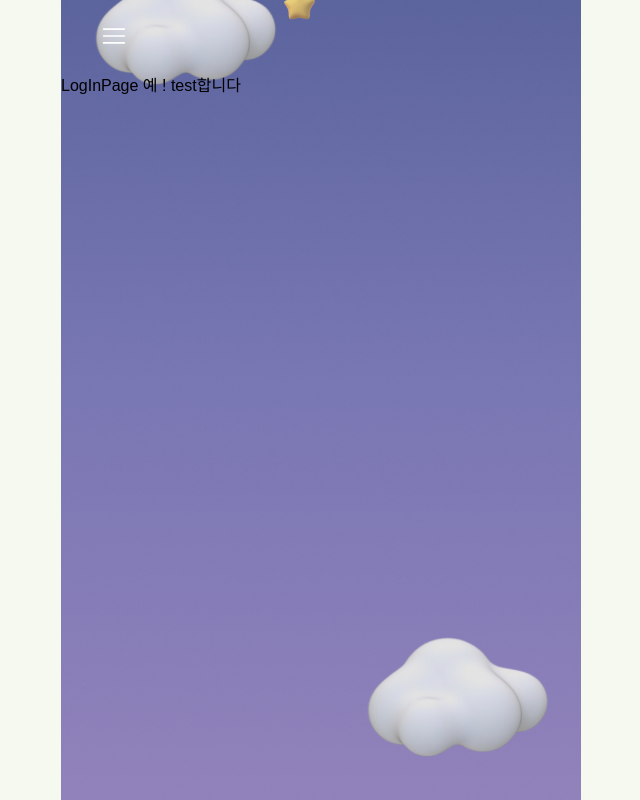
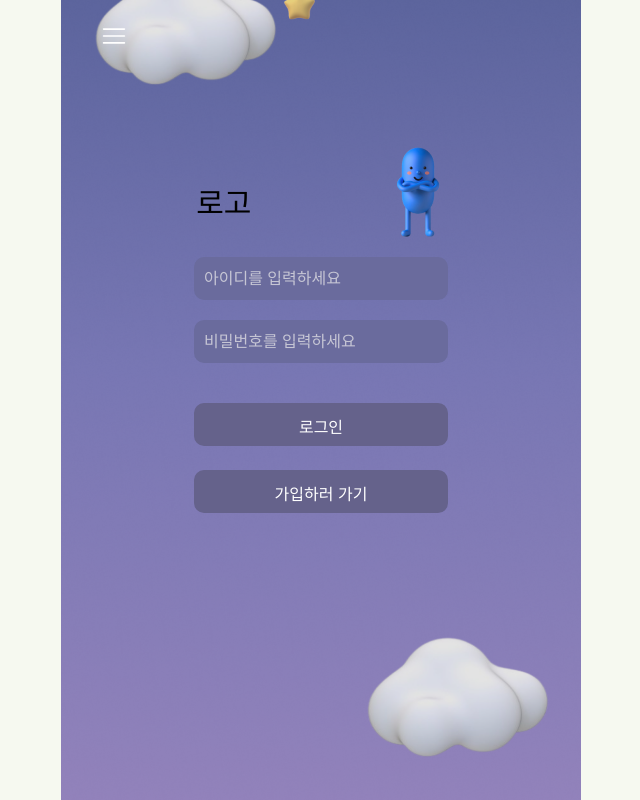
Before and after one commit to hackathon1team/hackathon1_fe, a React (Vite) app: page /login in a window 1280 px wide. Shown: the whole page, without its empty margins (319-959 px from the left). Built offline with nearby package versions, Linux system fonts and the light colour scheme.

Commit message:
Feature/log in (#6)
* Design : 예 !

* Design : 로그인 디자인

---------

Co-authored-by: teagu123 <103398790+teagu123@users.noreply.github.com>

```diff
--- a/src/pages/logIn/logInPage.jsx
+++ b/src/pages/logIn/logInPage.jsx
@@ -1,15 +1,110 @@
-import styled from 'styled-components';
-import { BackGroundImg } from '../../styles/common';
-import Background from '../../assets/Img/backgroundImg/logInStatistics.png';
+
+import styled from 'styled-components'
+import { BackGroundImg } from '../../styles/common'
+import Background from '../../assets/Img/backgroundImg/logInStatistics.png'
+import Meco from '../../assets/Img/LogInImg/Meco.png'
 
 function LogInPage() {
-	return <BackImg>LogInPage
-		예 !
-    test합니다
+	return <BackImg>
+		<Box>
+<TopBox>
+	<LogoBox>
+		로고
+	</LogoBox>
+	<MecoImg src={Meco} alt="" />
+</TopBox>
+<MiddleBox>
+<LogInInput type='text' name='' placeholder='아이디를 입력하세요'/>
+<LogInInput type='password' name='' placeholder='비밀번호를 입력하세요'/>
+</MiddleBox>
+<BottomBox>
+<LogInBt  type="Button" value="로그인"/>
+<LogInBt  type="Button" value="가입하러 가기"/>
+</BottomBox>
+		</Box>
+
 	</BackImg>
 }
 export default LogInPage;
 
 const BackImg = styled.div`
-  ${BackGroundImg(Background)}
-`;
+	${BackGroundImg(Background)}
+	display: flex;
+	justify-content: center;
+`
+
+const Box = styled.div`
+margin-top: 50px;
+width: 80%;
+height: 500px;
+display: flex;
+	flex-direction: column;
+	align-items: center;
+`
+
+const TopBox = styled.div`
+width: 60%;
+height: 103px;
+margin-top: 20px;
+display: flex;
+justify-content: space-between;
+align-items: center;
+`
+const MecoImg = styled.img`
+width:56px;
+height:103px;
+`
+const LogoBox = styled.div`
+width: 30%;
+height: 30px;
+font-size: 30px;
+`
+const MiddleBox = styled.div`
+width: 75%;
+height: 150px;
+display: flex;
+justify-content: space-between;
+align-items: center;
+justify-content: center;
+flex-direction:column;
+`
+
+const BottomBox = styled.div`
+width: 75%;
+height: 150px;
+display: flex;
+justify-content: space-between;
+align-items: center;
+justify-content: center;
+flex-direction:column;
+`
+const LogInInput = styled.input`
+    border:0px;
+    width:254px;
+    height:43px;
+    border-radius:10px;
+    font-size:12px;
+    padding-left: 10px;
+    padding-right:50px;
+    background-color:#6A6B9D;
+    font-size: 16px;
+	margin-bottom:20px;
+    &::placeholder{
+	color: #edecec;
+	opacity: 70%;
+    }
+    &:focus {outline: none;}
+`
+const LogInBt = styled.input`
+    border:0px;
+    width:254px;
+    height:43px;
+    border-radius:10px;
+    font-size:16px;
+    background-color: #65628B;
+    font-size: 16px;
+	color:#FFFFFF;
+	margin-bottom:24px;
+	padding-top:3px;
+    cursor: pointer;
+`
```
Also changed, not shown: src/assets/Img/LogInImg/Meco.png (added).
